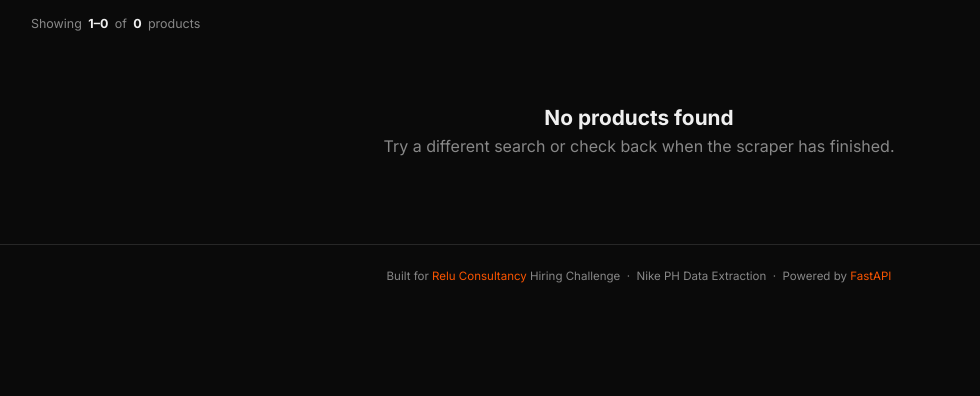
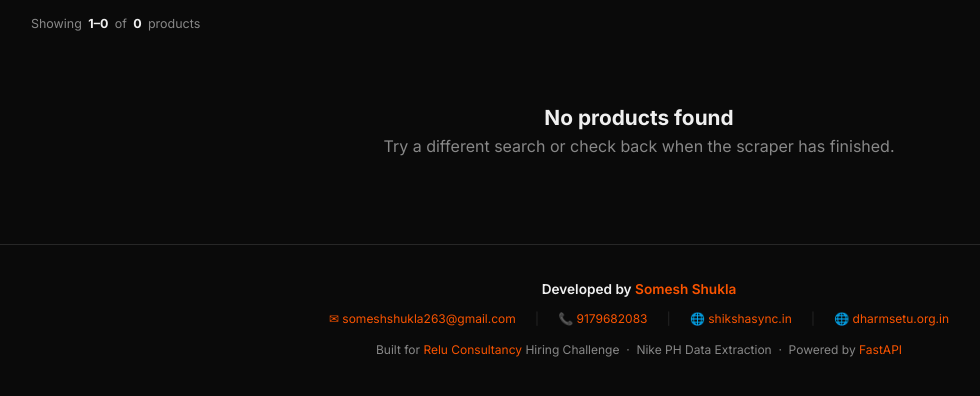
Before and after one commit to shuklasomesh/nike-ph-scraper-relu, a FastAPI app: page / in a window 1280 px wide. Shown: the part 230-626 px from the top of the page, without its empty margins (1-981 px from the left). Run offline with FastAPI, Linux system fonts and the light colour scheme.

Commit message:
Add developer footer - Somesh Shukla, contact & project links

```diff
--- a/templates/index.html
+++ b/templates/index.html
@@ -233,11 +233,17 @@
 
     /* ───── footer ───── */
     footer {
-      text-align: center; padding: 1.5rem;
+      text-align: center; padding: 2rem 1rem;
       border-top: 1px solid var(--border);
-      font-size: .72rem; color: var(--muted);
+      font-size: .75rem; color: var(--muted);
+      line-height: 1.8;
     }
     footer a { color: var(--orange); text-decoration: none; }
+    footer a:hover { color: var(--orange2); text-decoration: underline; }
+    .footer-dev { font-size: .85rem; font-weight: 600; color: var(--text); margin-bottom: .35rem; }
+    .footer-dev span { color: var(--orange); }
+    .footer-links { display: flex; flex-wrap: wrap; gap: .5rem 1.2rem; justify-content: center; margin-top: .4rem; }
+    .footer-sep { color: var(--border); }
 
     @media (max-width: 768px) {
       header { padding: .6rem 1rem; }
@@ -413,9 +419,21 @@
 
 <!-- ═══ FOOTER ═══ -->
 <footer>
-  Built for <a href="https://reluconsultancy.com" target="_blank" rel="noopener">Relu Consultancy</a>
-  Hiring Challenge &nbsp;·&nbsp; Nike PH Data Extraction &nbsp;·&nbsp;
-  Powered by <a href="https://fastapi.tiangolo.com" target="_blank">FastAPI</a>
+  <div class="footer-dev">Developed by <span>Somesh Shukla</span></div>
+  <div class="footer-links">
+    <a href="mailto:someshshukla263@gmail.com">✉ someshshukla263@gmail.com</a>
+    <span class="footer-sep">|</span>
+    <a href="tel:+919179682083">📞 9179682083</a>
+    <span class="footer-sep">|</span>
+    <a href="https://shikshasync.in" target="_blank" rel="noopener">🌐 shikshasync.in</a>
+    <span class="footer-sep">|</span>
+    <a href="https://dharmsetu.org.in" target="_blank" rel="noopener">🌐 dharmsetu.org.in</a>
+  </div>
+  <div style="margin-top:.6rem;">
+    Built for <a href="https://reluconsultancy.com" target="_blank" rel="noopener">Relu Consultancy</a>
+    Hiring Challenge &nbsp;·&nbsp; Nike PH Data Extraction &nbsp;·&nbsp;
+    Powered by <a href="https://fastapi.tiangolo.com" target="_blank">FastAPI</a>
+  </div>
 </footer>
 
 </body>
```
